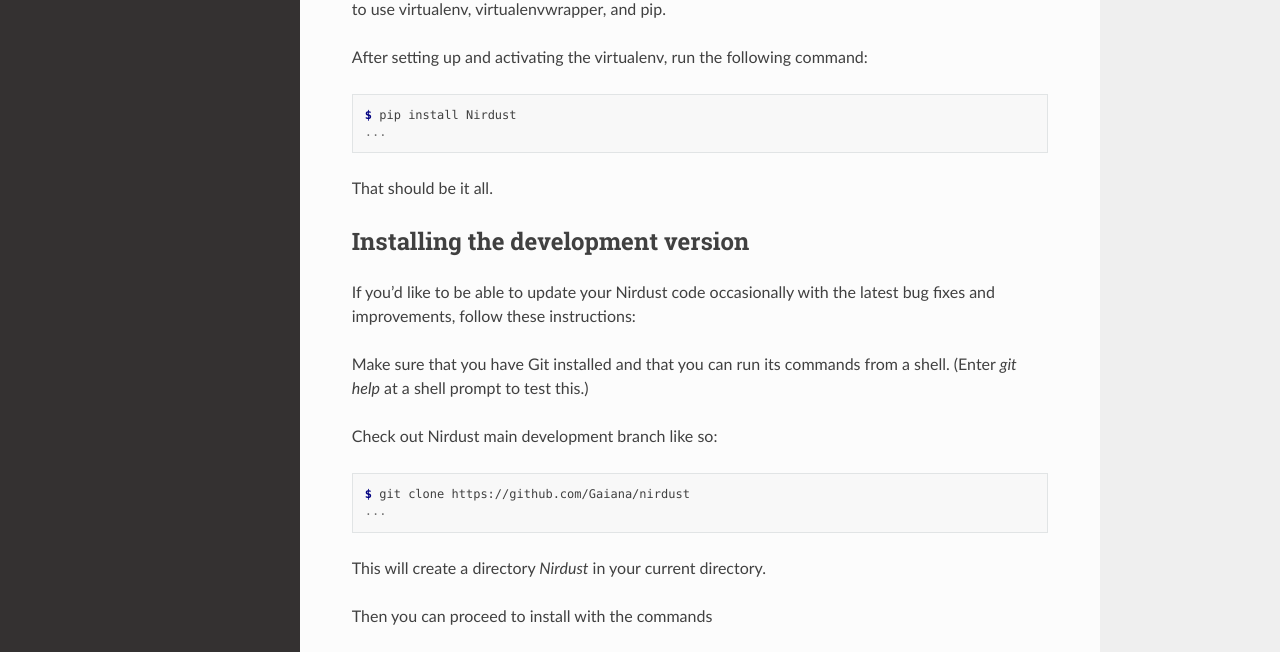
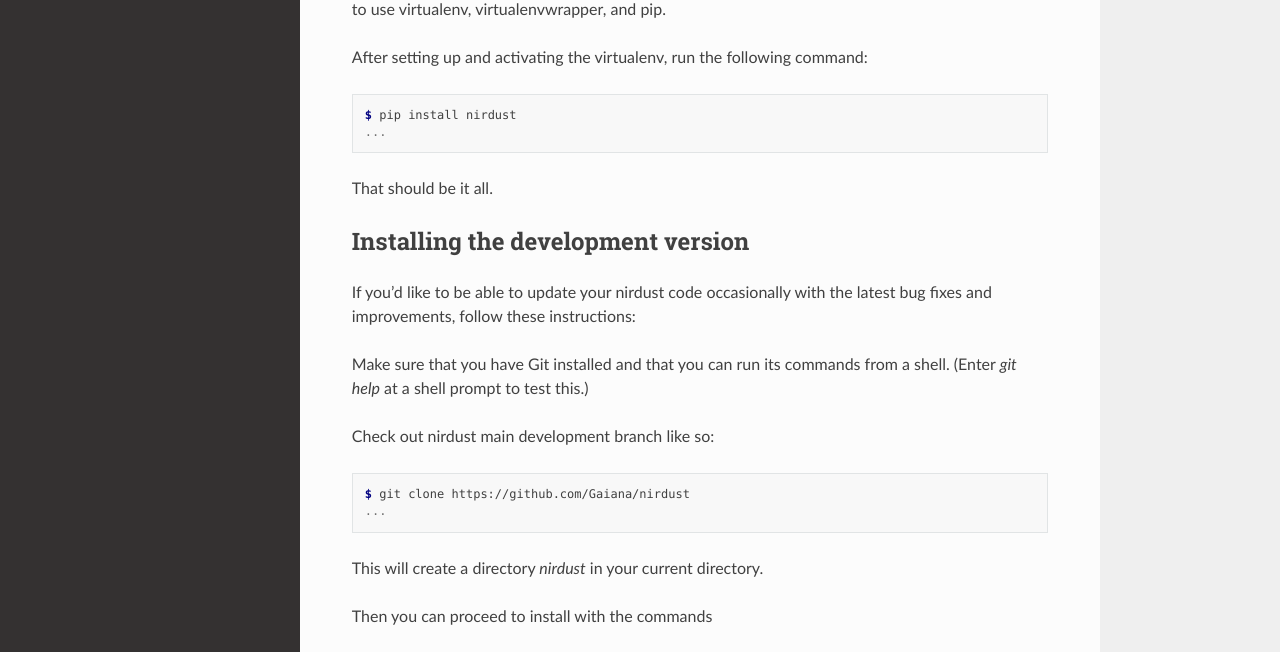
Before and after one commit to Gaiana/nirdust, a Sphinx documentation site: the page built from docs/source/installation.rst, in a window 1280 px wide and 1208 px high. Shown: the part 290-942 px from the top of the window. Built offline with Sphinx 7.4.7 and the Read the Docs theme 2.0.0, drawn with Linux system fonts in a browser that asks for light colours.

```diff
--- a/docs/source/installation.rst
+++ b/docs/source/installation.rst
@@ -14,7 +14,7 @@ After setting up and activating the virtualenv, run the following command:
 
 .. code-block:: console
 
-   $ pip install Nirdust
+   $ pip install nirdust
    ...
 
 That should be it all.
@@ -24,20 +24,20 @@ That should be it all.
 Installing the development version
 ^^^^^^^^^^^^^^^^^^^^^^^^^^^^^^^^^^
 
-If you’d like to be able to update your Nirdust code occasionally with the
+If you’d like to be able to update your nirdust code occasionally with the
 latest bug fixes and improvements, follow these instructions:
 
 Make sure that you have Git installed and that you can run its commands from a shell.
 (Enter *git help* at a shell prompt to test this.)
 
-Check out Nirdust main development branch like so:
+Check out nirdust main development branch like so:
 
 .. code-block:: console
 
    $ git clone https://github.com/Gaiana/nirdust
    ...
 
-This will create a directory *Nirdust* in your current directory.
+This will create a directory *nirdust* in your current directory.
 
 Then you can proceed to install with the commands
 
```
